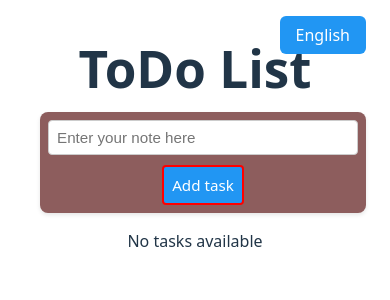
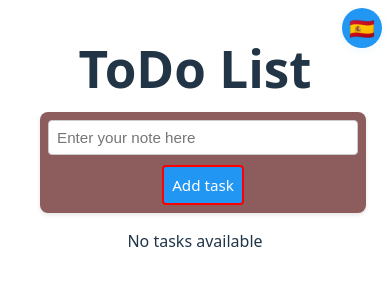
Before and after one commit to gacBass/toDoList, a React (Vite) app: page / in a window 390 px wide. Shown: the top 300 px of the page. Built offline with nearby package versions, Linux system fonts and the light colour scheme.

Commit message:
last improve for mobile, added icon and smaller button

```diff
--- a/src/components/LanguageToggle.css
+++ b/src/components/LanguageToggle.css
@@ -6,16 +6,40 @@
 }
 
 .language-toggle-btn {
-  padding: 8px 16px;
-  border-radius: 6px;
+  padding: 12px 24px;
+  border-radius: 8px;
   border: none;
   background: #2196f3;
   color: #fff;
-  font-size: 1rem;
+  font-size: 1.1rem;
   cursor: pointer;
-  transition: background 0.2s;
+  transition: background 0.2s, box-shadow 0.2s;
+  box-shadow: 0 2px 8px rgba(33, 150, 243, 0.08);
+  min-width: 44px;
+  min-height: 44px;
 }
 
-.language-toggle-btn:hover {
+.language-toggle-btn:hover,
+.language-toggle-btn:focus {
   background: #1769aa;
+  outline: none;
 }
+
+@media (max-width: 600px) {
+  .language-toggle-wrapper {
+    top: 8px;
+    right: 8px;
+  }
+  .language-toggle-btn {
+    padding: 0;
+    width: 40px;
+    height: 40px;
+    min-width: 40px;
+    min-height: 40px;
+    border-radius: 50%;
+    font-size: 1.3rem;
+    display: flex;
+    align-items: center;
+    justify-content: center;
+  }
+}
--- a/src/components/LanguageToggle.jsx
+++ b/src/components/LanguageToggle.jsx
@@ -1,6 +1,6 @@
 import React from 'react';
 import { useTranslation } from 'react-i18next';
-import './LanguageToggle.css'; // Create this file for styles
+import './LanguageToggle.css';
 
 const LanguageToggle = () => {
   const { i18n } = useTranslation();
@@ -9,10 +9,16 @@ const LanguageToggle = () => {
     i18n.changeLanguage(i18n.language === 'en' ? 'es' : 'en');
   };
 
+  // Show icon on mobile, text on desktop
+  const isMobile = window.innerWidth <= 600;
+  const label = isMobile
+    ? (i18n.language === 'en' ? '🇪🇸' : '🇬🇧')
+    : (i18n.language === 'en' ? 'Español' : 'English');
+
   return (
     <div className="language-toggle-wrapper">
-      <button onClick={toggleLanguage} className="language-toggle-btn">
-        {i18n.language === 'en' ? 'English' : 'Español'}
+      <button onClick={toggleLanguage} className="language-toggle-btn" aria-label="Toggle language">
+        {label}
       </button>
     </div>
   );
```
